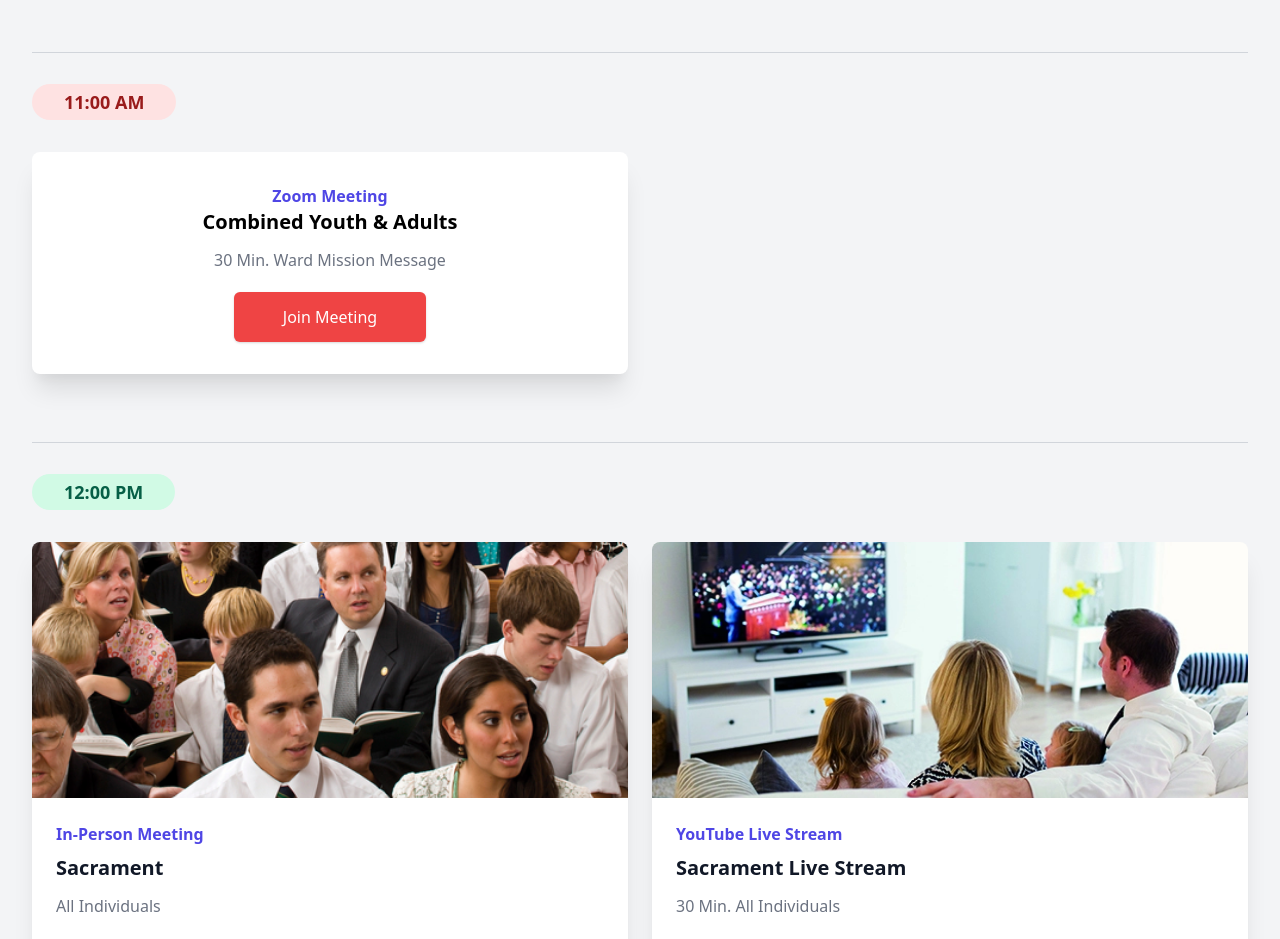
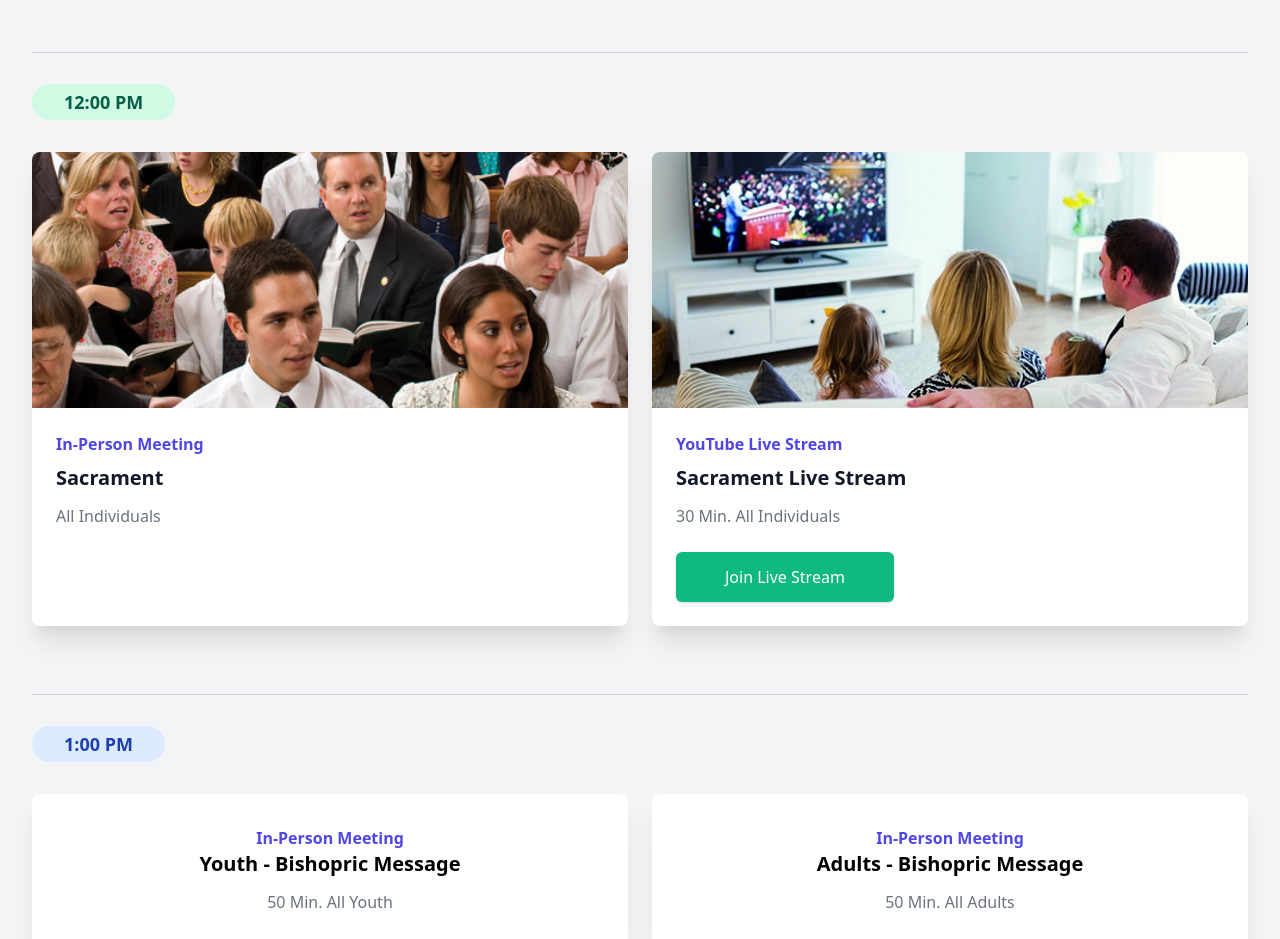
Before and after one commit to snicol21/ourwardapp, a Next.js app: page /sunday in a window 1280 px wide. Shown: the part 332-1271 px from the top of the page. Built offline with nearby package versions, Linux system fonts and the light colour scheme; a web font is replaced by a local one.

Commit message:
update the sunday regular schedule

```diff
--- a/components/modules/cards/MiniCard.tsx
+++ b/components/modules/cards/MiniCard.tsx
@@ -5,12 +5,12 @@ export type IMiniCard = {
   title: string
   subtitle: string
   paragraph?: string
-  button: IButton
+  button?: IButton
   hidden?: boolean
 }
 
 const MiniCard = ({ ...card }: IMiniCard) => {
-  const buttonColor = card.button.color ? card.button.color : "primary"
+  const buttonColor = card.button && card.button.color ? card.button.color : "primary"
   return (
     <div className="col-span-1 bg-white text-center rounded-lg shadow-xl p-8">
       <div className="flex flex-col items-center">
@@ -18,9 +18,11 @@ const MiniCard = ({ ...card }: IMiniCard) => {
         <h3 className="text-xl text-center font-bold">{card.title}</h3>
         {card.paragraph && <p className="mt-3 text-base text-gray-500">{card.paragraph}</p>}
       </div>
-      <PrimaryButton type="dark" color={buttonColor} link={card.button.link} className="mt-5">
-        {card.button.text}
-      </PrimaryButton>
+      {card.button && (
+        <PrimaryButton type="dark" color={buttonColor} link={card.button.link} className="mt-5">
+          {card.button.text}
+        </PrimaryButton>
+      )}
     </div>
   )
 }
--- a/components/modules/schedules/Schedule.tsx
+++ b/components/modules/schedules/Schedule.tsx
@@ -62,7 +62,12 @@ const Schedule = ({ date, times }: ISchedule) => {
                     </div>
                   ) : (
                     <div key={event.title} className="py-3 w-full">
-                      <MiniCard title={event.title} subtitle={event.subtitle} paragraph={event.paragraph} button={{ ...event.button, color: time.color }} />
+                      <MiniCard
+                        title={event.title}
+                        subtitle={event.subtitle}
+                        paragraph={event.paragraph}
+                        button={event.button ? { ...event.button, color: time.color } : null}
+                      />
                     </div>
                   )
                 )}
--- a/data/dataSchedules.tsx
+++ b/data/dataSchedules.tsx
@@ -2,122 +2,6 @@ import { IScheduleTime, ISchedule } from "../components/modules/schedules/Schedu
 import { getScheduleDate } from "../shared/utils/date.util"
 
 export const dataSundayScheduleTimes: IScheduleTime[] = [
-  {
-    time: "10:30 AM",
-    color: "blue",
-    events: [
-      {
-        repeat: [1, 3],
-        title: "Youth Sunday School",
-        subtitle: "Zoom Meeting",
-        paragraph: "30 Min. All Youth",
-        button: {
-          text: "Join Meeting",
-          link: {
-            url: "http://virtual-youth.ourwardapp.com",
-            external: true,
-          },
-        },
-      },
-      {
-        repeat: [2, 4],
-        title: "Priesthood",
-        subtitle: "Zoom Meeting",
-        paragraph: "30 Min. All Adult Men",
-        button: {
-          text: "Join Meeting",
-          link: {
-            url: "http://virtual-eq.ourwardapp.com",
-            external: true,
-          },
-        },
-      },
-      {
-        repeat: [2, 4],
-        title: "Young Men",
-        subtitle: "Zoom Meeting",
-        paragraph: "30 Min. All Young Men",
-        button: {
-          text: "Join Meeting",
-          link: {
-            url: "http://virtual-ym.ourwardapp.com",
-            external: true,
-          },
-        },
-      },
-      {
-        repeat: [5],
-        title: "Youth - Bishopric Message",
-        subtitle: "Zoom Meeting",
-        paragraph: "30 Min. All Youth",
-        button: {
-          text: "Join Meeting",
-          link: {
-            url: "http://virtual-youth.ourwardapp.com",
-            external: true,
-          },
-        },
-      },
-    ],
-  },
-  {
-    time: "11:00 AM",
-    color: "red",
-    events: [
-      {
-        repeat: [1, 3],
-        title: "Gospel Doctrine",
-        subtitle: "Zoom Meeting",
-        paragraph: "30 Min. All Adults",
-        button: {
-          text: "Join Meeting",
-          link: {
-            url: "http://virtual-gospel.ourwardapp.com",
-            external: true,
-          },
-        },
-      },
-      {
-        repeat: [2, 4],
-        title: "Relief Society",
-        subtitle: "Zoom Meeting",
-        paragraph: "30 Min. All Adult Women",
-        button: {
-          text: "Join Meeting",
-          link: {
-            url: "http://virtual-rs.ourwardapp.com",
-            external: true,
-          },
-        },
-      },
-      {
-        repeat: [2, 4],
-        title: "Young Women",
-        subtitle: "Zoom Meeting",
-        paragraph: "30 Min. All Young Women",
-        button: {
-          text: "Join Meeting",
-          link: {
-            url: "http://virtual-yw.ourwardapp.com",
-            external: true,
-          },
-        },
-      },
-      {
-        repeat: [5],
-        title: "Adults - Bishopric Message",
-        subtitle: "Zoom Meeting",
-        paragraph: "30 Min. All Adults",
-        button: {
-          text: "Join Meeting",
-          link: {
-            url: "http://virtual-gospel.ourwardapp.com",
-            external: true,
-          },
-        },
-      },
-    ],
-  },
   {
     time: "12:00 PM",
     color: "green",
@@ -150,104 +34,65 @@ export const dataSundayScheduleTimes: IScheduleTime[] = [
     ],
   },
   {
-    time: "12:50 PM",
-    color: "primary",
+    time: "1:00 PM",
+    color: "blue",
     events: [
       {
+        repeat: [1, 3],
+        title: "Gospel Doctrine",
+        subtitle: "In-Person Meeting",
+        paragraph: "50 Min. All Adults",
+      },
+      {
+        repeat: [1, 3],
+        title: "Youth Sunday School",
+        subtitle: "In-Person Meeting",
+        paragraph: "50 Min. All Youth",
+      },
+      {
+        repeat: [2, 4],
+        title: "Priesthood",
+        subtitle: "In-Person Meeting",
+        paragraph: "50 Min. All Adult Men",
+      },
+      {
+        repeat: [2, 4],
+        title: "Relief Society",
+        subtitle: "In-Person Meeting",
+        paragraph: "30 Min. All Adult Women",
+      },
+      {
+        repeat: [2, 4],
+        title: "Young Men",
+        subtitle: "In-Person Meeting",
+        paragraph: "50 Min. All Young Men",
+      },
+      {
+        repeat: [2, 4],
+        title: "Young Women",
+        subtitle: "In-Person Meeting",
+        paragraph: "50 Min. All Young Women",
+      },
+      {
+        repeat: [5],
+        title: "Youth - Bishopric Message",
+        subtitle: "In-Person Meeting",
+        paragraph: "50 Min. All Youth",
+      },
+      {
+        repeat: [5],
+        title: "Adults - Bishopric Message",
+        subtitle: "In-Person Meeting",
+        paragraph: "50 Min. All Adults",
+      },
+      {
         repeat: [1, 2, 3, 4, 5],
-        title: "Primary Singing Time",
+        title: "Primary",
         subtitle: "In-Person Meeting",
-        paragraph: "10 Min. All Primary Children",
-        button: {
-          text: "Optional Live Stream",
-          link: {
-            url: "http://virtual-primary.ourwardapp.com",
-            external: true,
-          },
-        },
-        image: {
-          src: "/images/image-cards/primary-singing-time.png",
-        },
+        paragraph: "50 Min. All Primary Kids",
       },
     ],
   },
 ]
 
-export const dataSpecialSchedules: ISchedule[] = [
-  {
-    date: getScheduleDate(new Date("May 30, 2021")),
-    times: [
-      {
-        time: "11:00 AM",
-        color: "red",
-        events: [
-          {
-            title: "Combined Youth & Adults",
-            subtitle: "Zoom Meeting",
-            paragraph: "30 Min. Ward Mission Message",
-            button: {
-              text: "Join Meeting",
-              link: {
-                url: "http://virtual-gospel.ourwardapp.com",
-                external: true,
-              },
-            },
-          },
-        ],
-      },
-      {
-        time: "12:00 PM",
-        color: "green",
-        events: [
-          {
-            repeat: [1, 2, 3, 4, 5],
-            title: "Sacrament",
-            subtitle: "In-Person Meeting",
-            paragraph: "All Individuals",
-            image: {
-              src: "/images/image-cards/sacrament.webp",
-            },
-          },
-          {
-            repeat: [1, 2, 3, 4, 5],
-            title: "Sacrament Live Stream",
-            subtitle: "YouTube Live Stream",
-            paragraph: "30 Min. All Individuals",
-            button: {
-              text: "Join Live Stream",
-              link: {
-                url: "http://virtual-sacrament.ourwardapp.com",
-                external: true,
-              },
-            },
-            image: {
-              src: "/images/image-cards/sacrament-virtual.webp",
-            },
-          },
-        ],
-      },
-      {
-        time: "12:50 PM",
-        color: "primary",
-        events: [
-          {
-            repeat: [1, 2, 3, 4, 5],
-            title: "Primary Singing Time",
-            subtitle: "In-Person Meeting",
-            paragraph: "10 Min. All Primary Children",
-            button: {
-              text: "Optional Live Stream",
-              link: {
-                url: "http://virtual-primary.ourwardapp.com",
-                external: true,
-              },
-            },
-            image: {
-              src: "/images/image-cards/primary-singing-time.png",
-            },
-          },
-        ],
-      },
-    ],
-  },
-]
+export const dataSpecialSchedules: ISchedule[] = []
```
